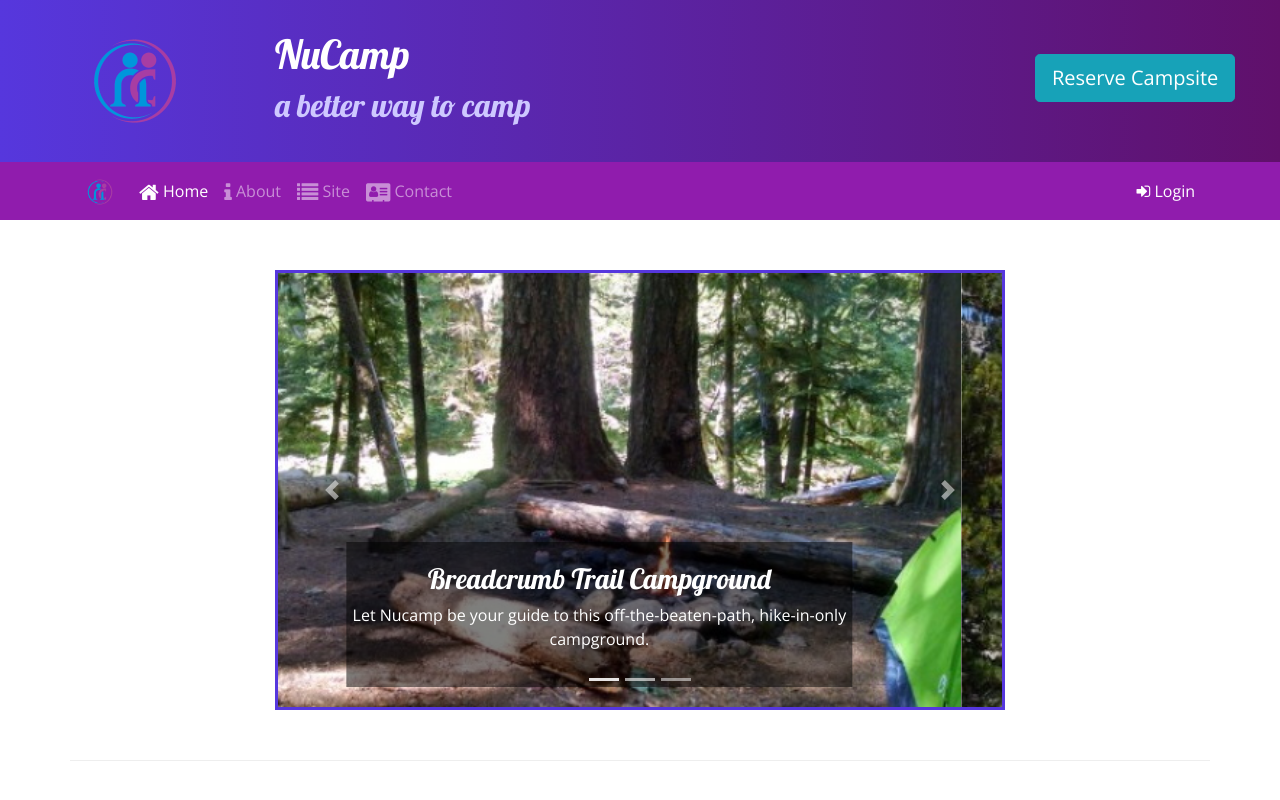
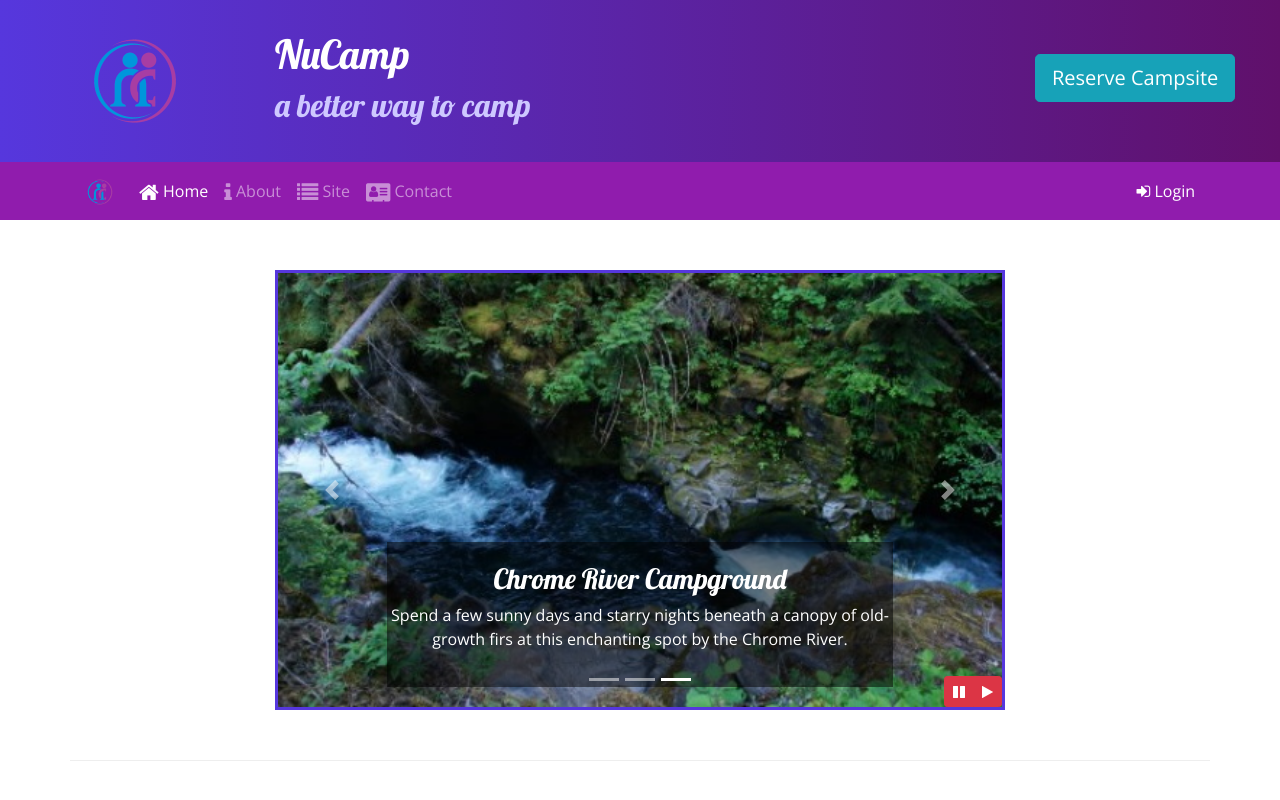
Before and after one commit to Smalls27/nucampsite, a website: page index.html in a window 1280 px wide. Shown: the top 800 px of the page. Drawn offline with nearby package versions, Linux system fonts and the light colour scheme.

Commit message:
Bootstrap and JQuery Part 1

```diff
--- a/css/styles.css
+++ b/css/styles.css
@@ -49,3 +49,10 @@ header h2 {
 .carousel {
     border: solid #5637dd;
 }
+
+#carouselButton {
+    position: absolute;
+    right: 0px;
+    bottom: 0px;
+    z-index: 100;
+}
--- a/index.html
+++ b/index.html
@@ -194,6 +194,14 @@
                                 <span class="carousel-control-next-icon"></span>
                                 <span class="sr-only">Next</span>
                             </a>
+                            <div class="btn-group" id="carouselButton">
+                                <button class="btn btn-danger btn-sm">
+                                    <i class="fa fa-pause" id="carouselPause"></i>
+                                </button>
+                                <button class="btn btn-danger btn-sm" id="carouselPlay">
+                                    <i class="fa fa-play"></i>
+                                </button>
+                            </div>
                         </div>
                     </div>
                 </div>
@@ -283,5 +291,17 @@
         <script src="https://code.jquery.com/jquery-3.5.1.slim.min.js" integrity="sha384-DfXdz2htPH0lsSSs5nCTpuj/zy4C+OGpamoFVy38MVBnE+IbbVYUew+OrCXaRkfj" crossorigin="anonymous"></script>
         <script src="https://cdn.jsdelivr.net/npm/popper.js@1.16.1/dist/umd/popper.min.js" integrity="sha384-9/reFTGAW83EW2RDu2S0VKaIzap3H66lZH81PoYlFhbGU+6BZp6G7niu735Sk7lN" crossorigin="anonymous"></script>
         <script src="https://cdn.jsdelivr.net/npm/bootstrap@4.5.3/dist/js/bootstrap.min.js" integrity="sha384-w1Q4orYjBQndcko6MimVbzY0tgp4pWB4lZ7lr30WKz0vr/aWKhXdBNmNb5D92v7s" crossorigin="anonymous"></script>
+
+        <script>
+            $(".carousel").carousel({interval: 2000});
+
+            $("#carouselPause").click(function () {
+                $(".carousel").carousel("pause");
+            });
+
+            $("#carouselPlay").click(function () {
+                $(".carousel").carousel("cycle");
+            })
+        </script>
     </body>
 </html>
```
